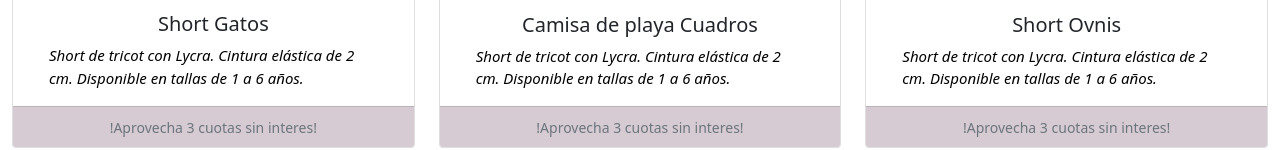
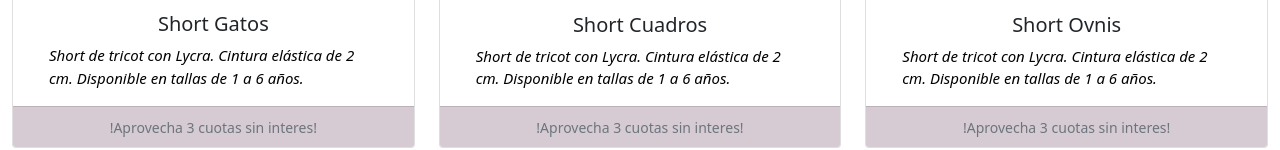
Before and after one commit to Sindyoquendo/GitHub-pancho-aurelia, a plain HTML site: page Productos.html in a window 1280 px wide. Shown: the part 2290-2440 px from the top of the page. Drawn offline with nearby package versions, Linux system fonts and the light colour scheme.

Commit message:
modifique parrafo de productos

```diff
--- a/Productos.html
+++ b/Productos.html
@@ -214,7 +214,7 @@
     			<div class="card h-100">
 	      		<img src="./imagenes enterizas/Colores.jpeg" class="card-img-top" alt="Foto Producto Short Cuadros Pancho & Aurelia">
 	      		<div class="card-body">
-	       	 	<h2 class="card-title">Camisa de playa Cuadros</h2>
+	       	 	<h2 class="card-title">Short Cuadros</h2>
 	        	<p class="card-text">Short de tricot con Lycra. Cintura elástica de 2 cm. Disponible en tallas de 1 a 6 años.</p>
 	      		</div>
 	     		<div class="card-footer">
```
